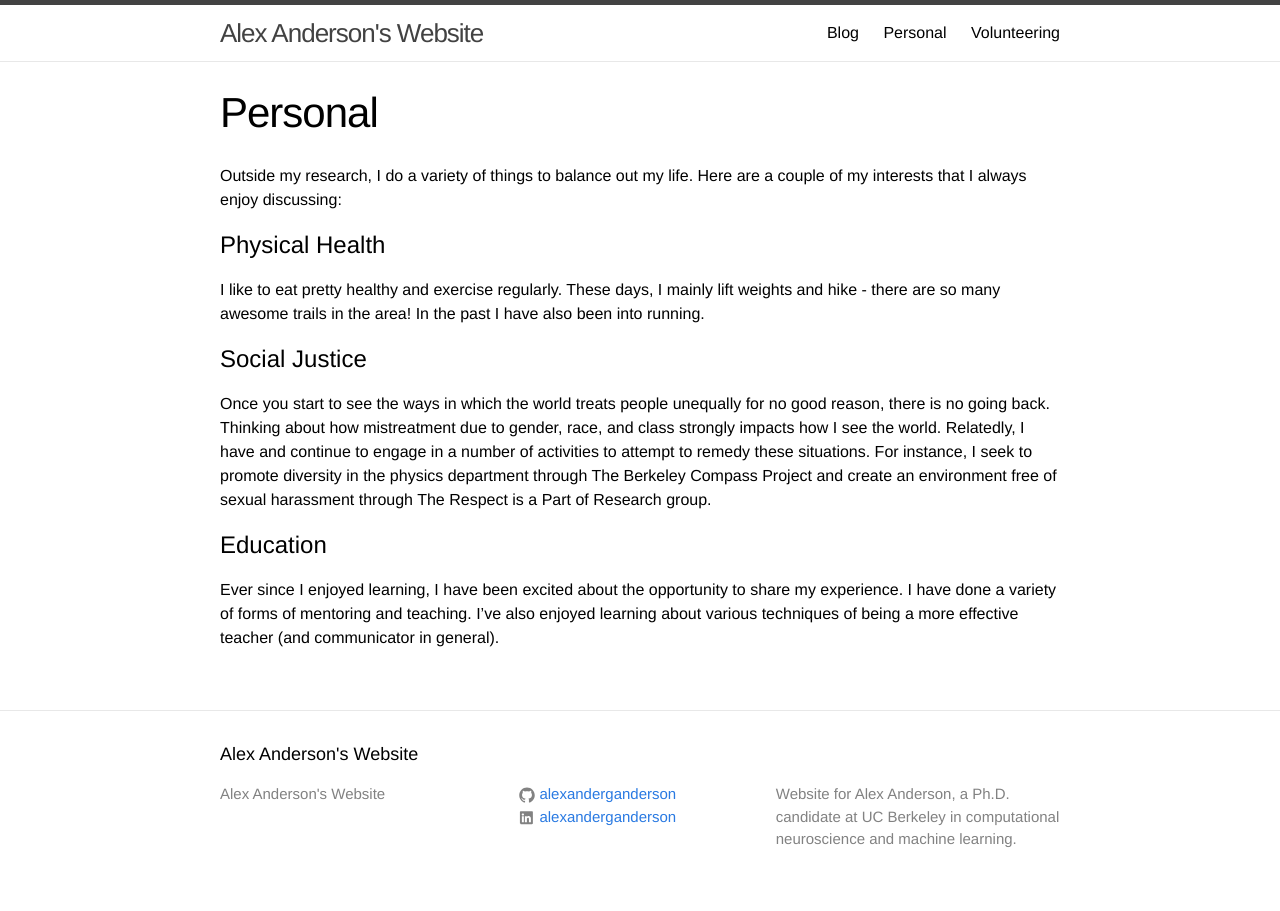
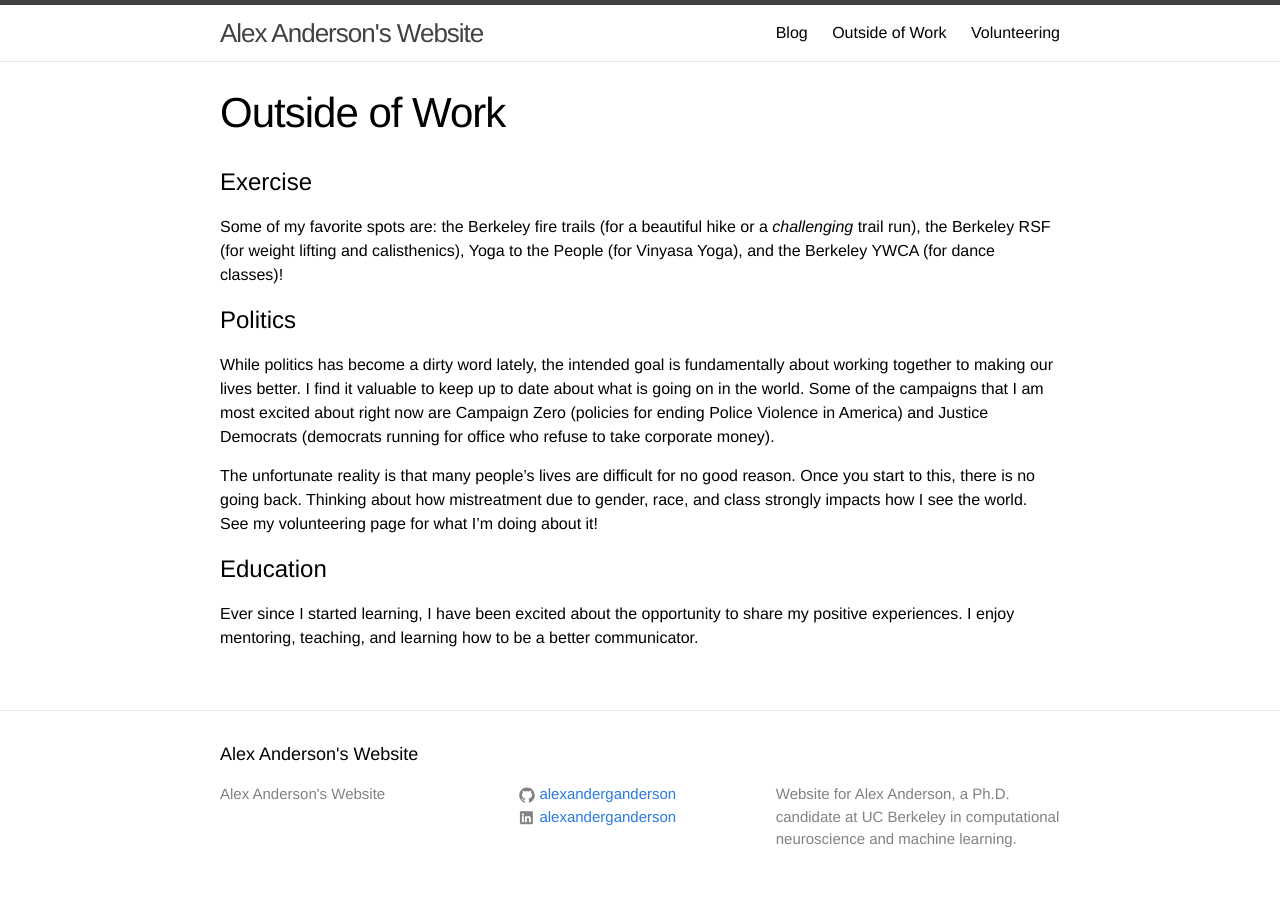
Before and after one commit to alexanderganderson/alexanderganderson.github.io, a Jekyll site: the page built from personal.md, in a window 1280 px wide. Built offline with Jekyll 4.4.1, drawn with Linux system fonts in a browser that asks for light colours.

Commit message:
added link to bnn code, revised personal section

```diff
--- a/_data/projects.yml
+++ b/_data/projects.yml
@@ -5,8 +5,7 @@
   date: May 23rd 2017
   desc: A theoretical framework for understanding why we can reduce neural network weights and activations from 32 bits to one bit and have little loss in performance.
   img: static/img/cifar-10_hist2d_small.png
-  link: <a href='https://arxiv.org/abs/1705.07199' target='_blank'>Paper</a>
-
+  link: <a href='https://arxiv.org/abs/1705.07199' target='_blank'>Paper</a> <a href='https://github.com/alexanderganderson/bnn_vis' target='_blank'>Code</a>
 - type: Poster Presentation
   title: The High Dimensional Geometry of Binary Neural Networks
   authors: Alexander G.  Anderson, Cory P. Berg
--- a/index.html
+++ b/index.html
@@ -19,9 +19,7 @@ layout: default
 						NSF GRFP
 				</a> and
                 <a href='https://deepdrive.berkeley.edu' target='_blank'>
-					Berkeley Deep Drive
-                </a>
-                .
+					Berkeley Deep Drive</a>.
 				I use machine learning to understand human vision and organize
                 events to improve my community.
 			</p>
--- a/personal.md
+++ b/personal.md
@@ -1,29 +1,30 @@
 ---
 layout: page
-title: Personal
+title: Outside of Work
 permalink: /personal/
 ---
 
-Outside my research, I do a variety of things to balance out my life.
-Here are a couple of my interests that I always enjoy discussing:
+# Exercise
+Some of my favorite spots are: the Berkeley fire trails (for a beautiful hike or
+a *challenging* trail run), the Berkeley RSF (for weight lifting and
+calisthenics), Yoga to the People (for Vinyasa Yoga), and the Berkeley YWCA
+(for dance classes)!
 
-# Physical Health
-I like to eat pretty healthy and exercise regularly. These days,
-I mainly lift weights and hike - there are so many awesome trails in the area!
-In the past I have also been into running.
+# Politics
+While politics has become a dirty word lately, the intended goal is
+fundamentally about working together to making our lives better.
+I find it valuable to keep up to date about what is going on in the world.
+Some of the campaigns that I am most excited about right now are Campaign Zero
+(policies for ending Police Violence in America)
+and Justice Democrats (democrats running for office who refuse to take
+corporate money).
 
-# Social Justice
-Once you start to see the ways in which the world treats
-people unequally for no good reason, there is no going back. Thinking
-about how mistreatment due to gender, race, and class strongly impacts how
-I see the world. Relatedly, I have and continue to engage in a number of
-activities to attempt to remedy these situations. For instance, I seek to
-promote diversity in the physics department through The Berkeley
-Compass Project and create an environment free of sexual harassment
-through The Respect is a Part of Research group.
+The unfortunate reality is that many people's lives are difficult for no good
+reason.  Once you start to this, there is no going back. Thinking about how
+mistreatment due to gender, race, and class strongly impacts how I see the
+world. See my volunteering page for what I'm doing about it!
 
 # Education
-Ever since I enjoyed learning, I have been excited about the
-opportunity to share my experience. I have done a variety of forms of
-mentoring and teaching. I've also enjoyed learning about various
-techniques of being a more effective teacher (and communicator in general).
+Ever since I started learning, I have been excited about the opportunity to
+share my positive experiences. I enjoy mentoring, teaching, and learning how to
+be a better communicator.
```
